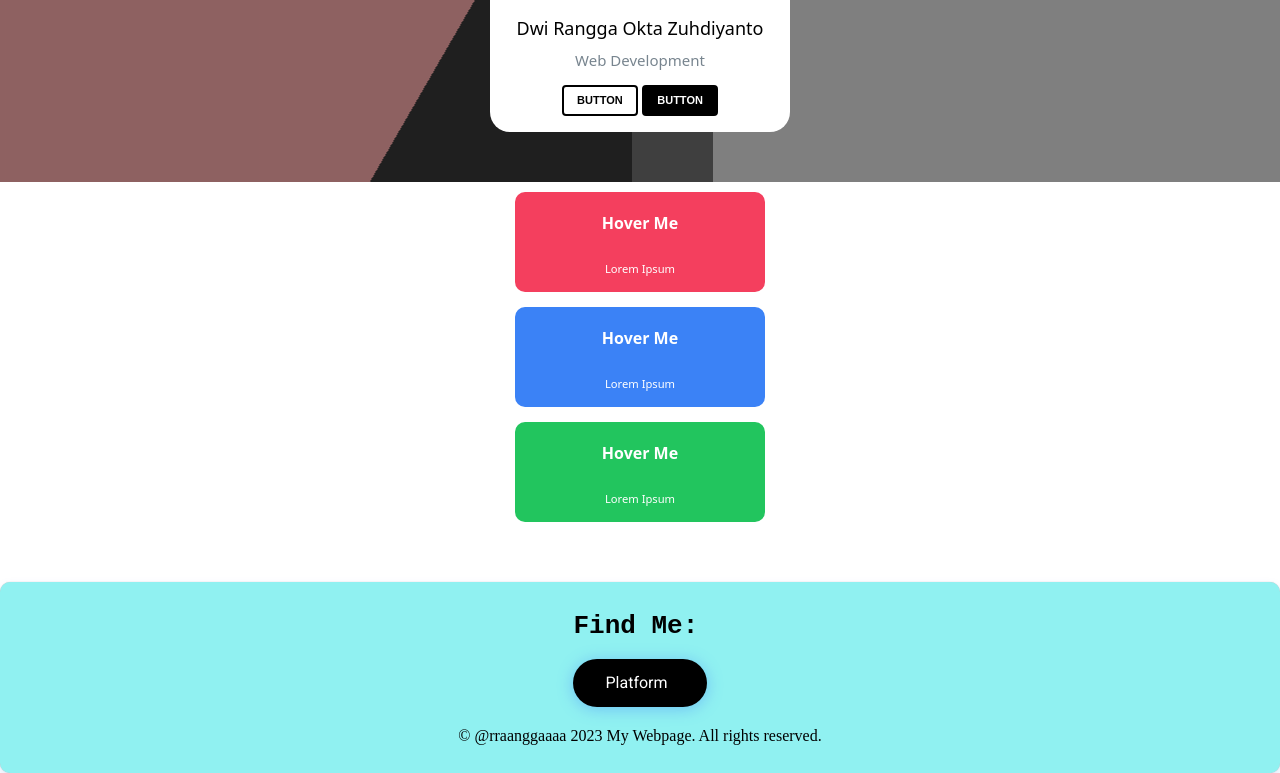
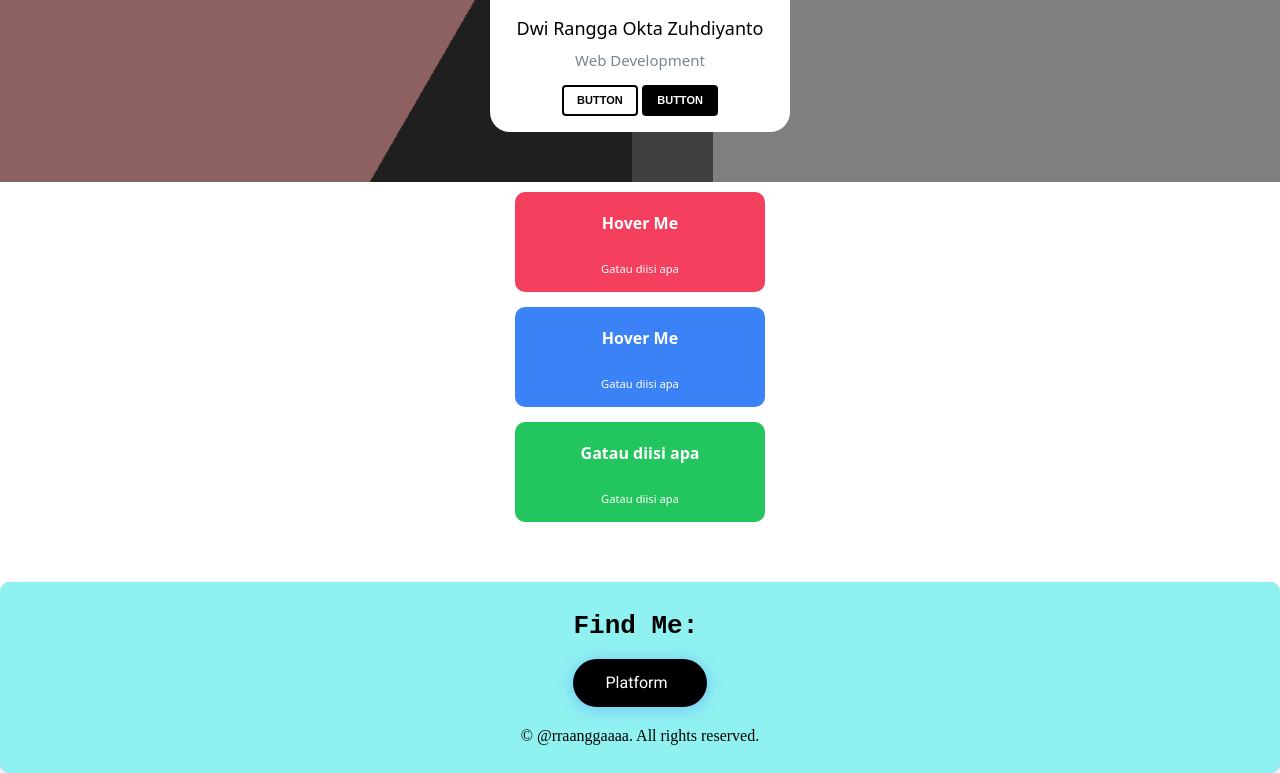
Before and after one commit to rraanggaaaa/rraanggaaaa.github.io, a plain HTML site: page home.html in a window 1280 px wide. Shown: the part 378-1151 px from the top of the page. Drawn offline with Linux system fonts and the light colour scheme.

Commit message:
footer update

```diff
--- a/home.html
+++ b/home.html
@@ -253,15 +253,15 @@
                 <div class="cards">
                     <div class="card red">
                         <p class="tip">Hover Me</p>
-                        <p class="second-text">Lorem Ipsum</p>
+                        <p class="second-text">Gatau diisi apa</p>
                     </div>
                     <div class="card blue">
                         <p class="tip">Hover Me</p>
-                        <p class="second-text">Lorem Ipsum</p>
+                        <p class="second-text">Gatau diisi apa</p>
                     </div>
                     <div class="card green">
-                        <p class="tip">Hover Me</p>
-                        <p class="second-text">Lorem Ipsum</p>
+                        <p class="tip">Gatau diisi apa</p>
+                        <p class="second-text">Gatau diisi apa</p>
                     </div>
                 </div>
         </section>
@@ -309,7 +309,7 @@
                 </ul>
             </button>
         </div>
-        <p>&copy; @rraanggaaaa 2023 My Webpage. All rights reserved.</p>
+        <p>&copy; @rraanggaaaa. All rights reserved.</p>
     </footer>
 
     <!-- FONT -->
```
Also changed, not shown: contact.html (+1 -1 lines), project.html (+1 -1 lines).
